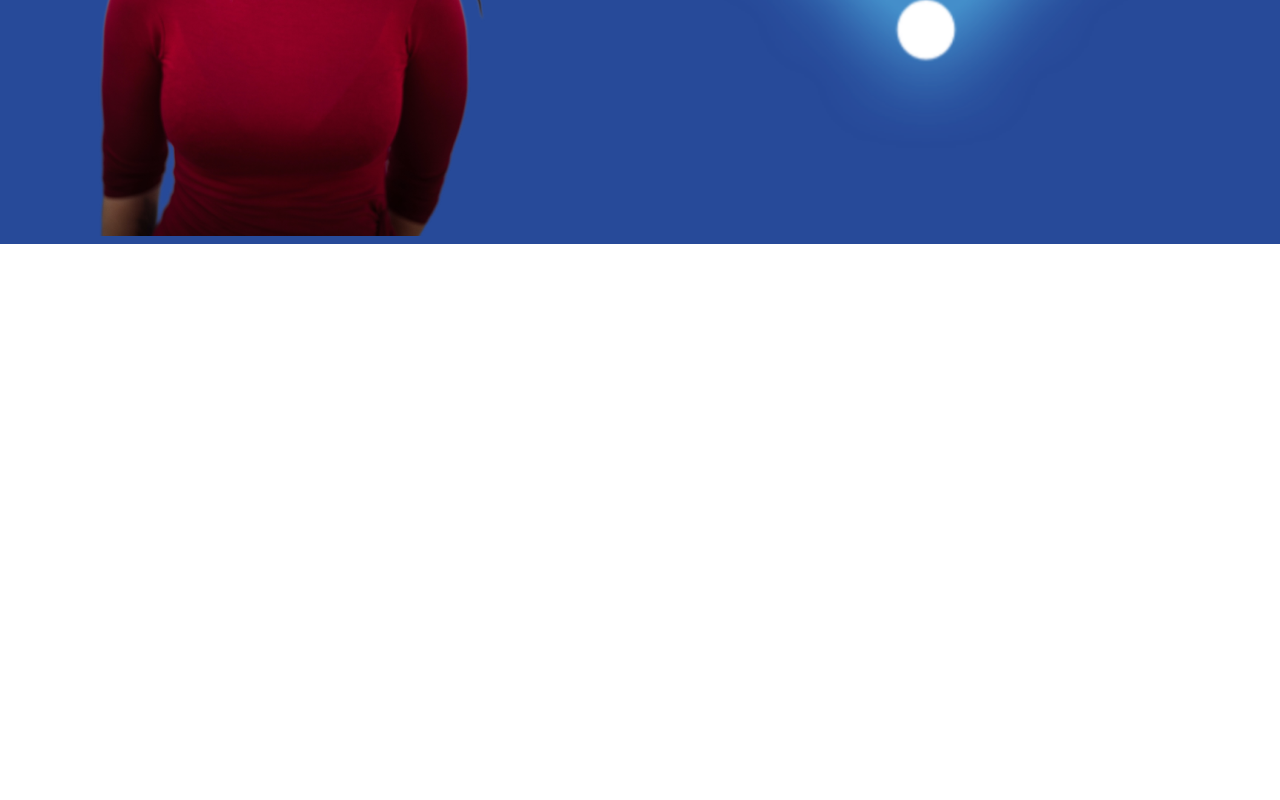
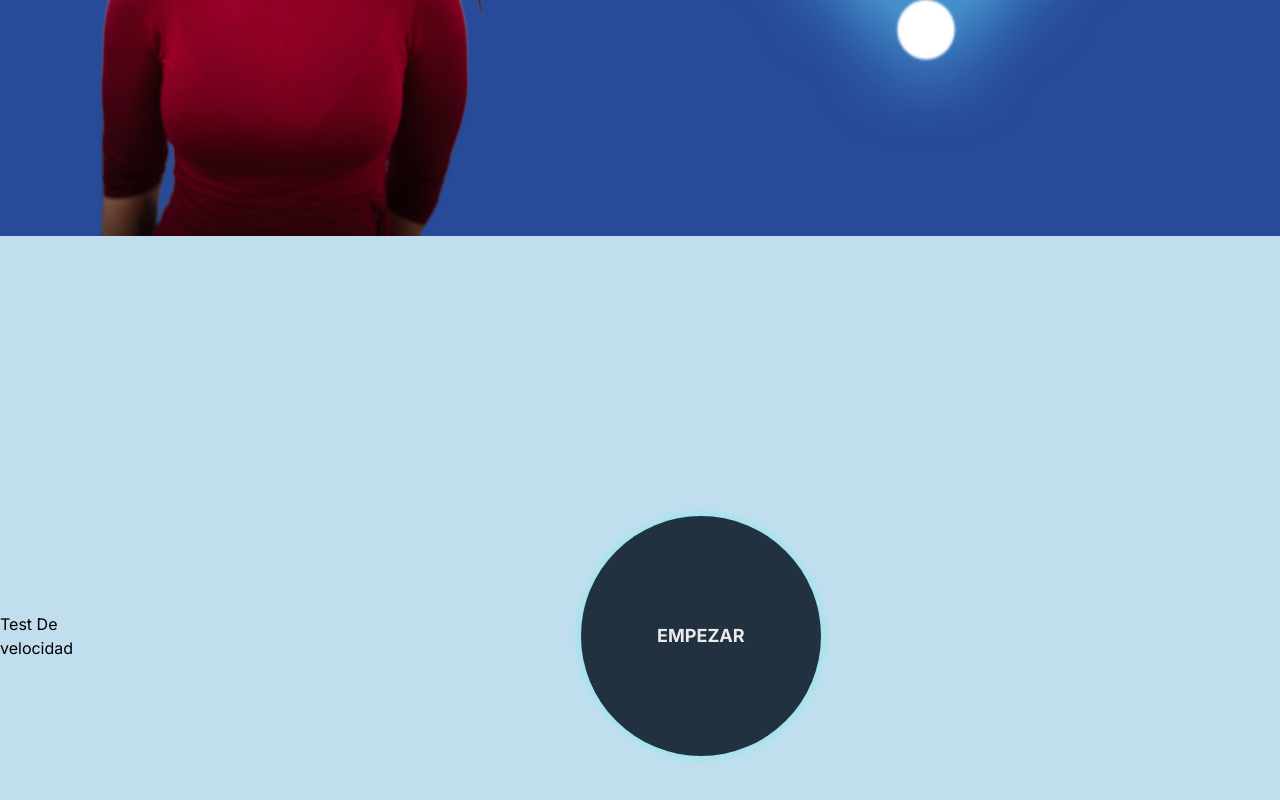
Before and after one commit to labs-company/costanet, a Next.js app: page / in a window 1280 px wide. Shown: the part 1687-2487 px from the top of the page. Before the commit the page ends 1931 px from the top, so only its background shows below. Built offline with nearby package versions, Linux system fonts and the light colour scheme.

Commit message:
render testPage

```diff
--- a/app/page.tsx
+++ b/app/page.tsx
@@ -2,6 +2,7 @@ import Carrusel from "@/components/Carrusel";
 import Container from "@mui/material/Container";
 import PageAbout from "./nosotros/page";
 import PageServices from "./servicios/page";
+import TestDeVelocidad from "./test-de-velocidad/page";
 
 export default function Home() {
   return (
@@ -19,6 +20,10 @@ export default function Home() {
         <section className="bg-letter">
           <PageServices />
         </section>
+
+        <section>
+          <TestDeVelocidad />
+        </section>
       </main>
     </>
   );
--- a/app/test-de-velocidad/page.tsx
+++ b/app/test-de-velocidad/page.tsx
@@ -3,7 +3,8 @@ import SpeedTest from "@/components/SpeedTest";
 
 export default function TestDeVelocidad() {
   return (
-    <div className="bg-section h-screen">
+    <div className="bg-section h-screen flex justify-center items-center">
+      <h1>Test De velocidad</h1>
       <Container>
         <div className="loader-widget">
           <SpeedTest />
```
